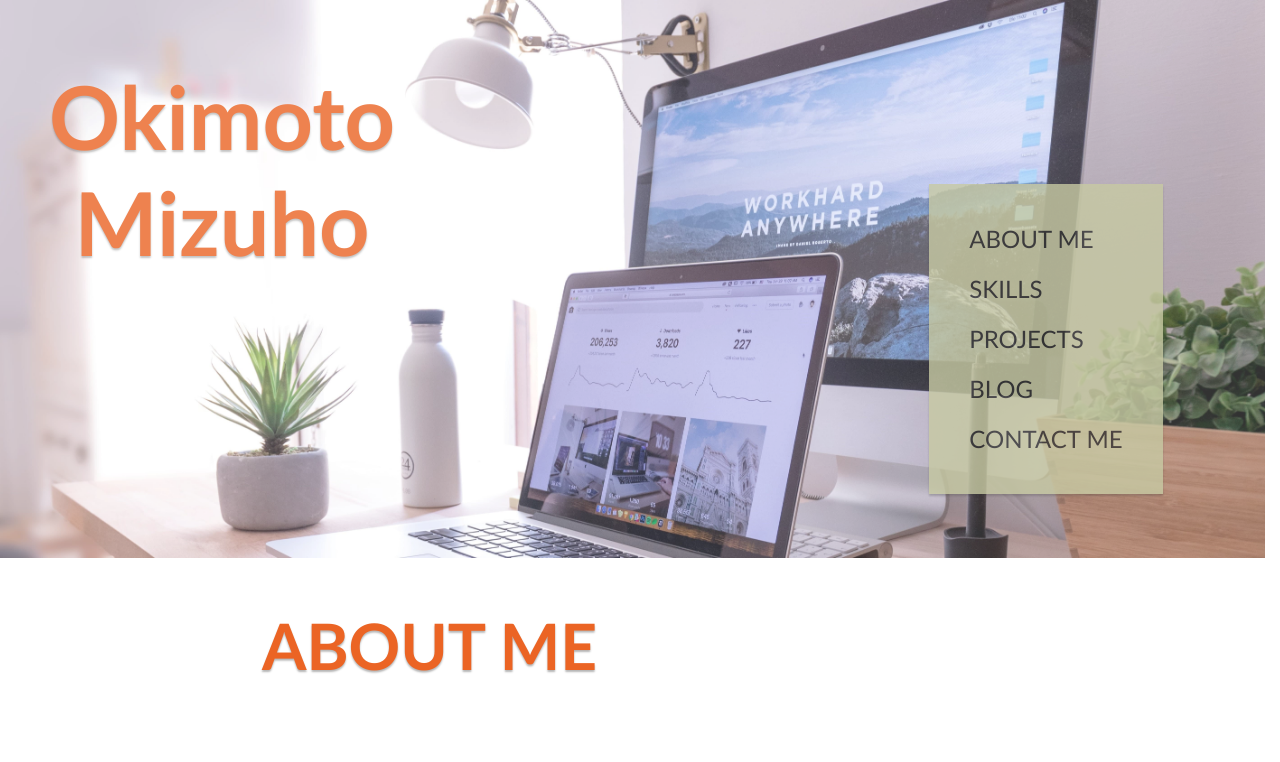
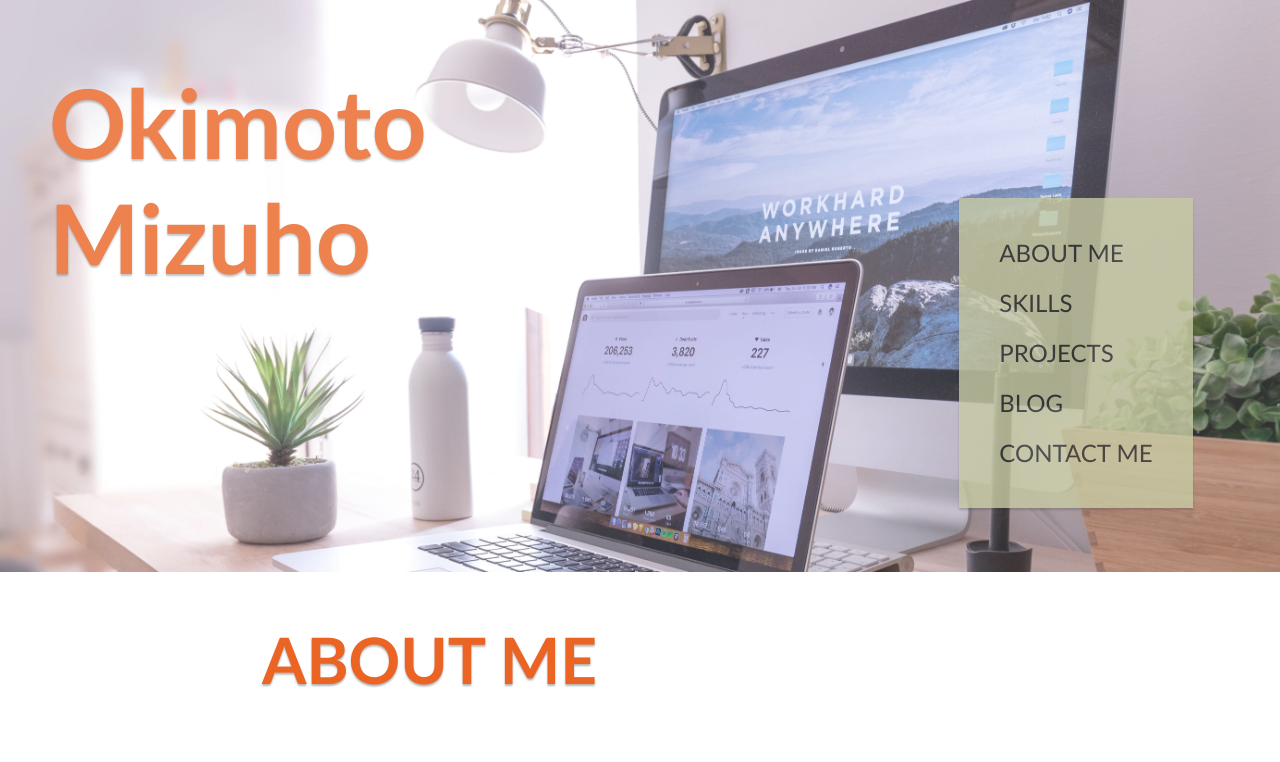
Before and after one commit to MizuhoOkimoto/Mizuho_Portfolio, a website: page index.html in a window 1280 px wide. Shown: the top 762 px of the page. Drawn offline with nearby package versions, Linux system fonts and the light colour scheme.

Commit message:
Change css positions for the top section

```diff
--- a/src/css/stylesheet.css
+++ b/src/css/stylesheet.css
@@ -42,70 +42,56 @@ a {
 
 /* TOP CONTAINER SECTION */
 .top-container {
-  /* background-image: url(../public/img/topimage.jpg); */
-  /* padding: 80px 0px 100px 0px; */
   background-size: cover;
   font-family: "Roboto Slab", serif;
-  /* text-align: center; */
-  width: 100vw;
+  width: 100%;
   height: auto;
   opacity: 0.8;
   position: relative;
 }
+
 .top-container img {
-  width: 100vw;
+  width: 100%;
 }
 
 .my_name {
-  width: 100%;
-  max-width: 300px; /* adjust as needed */
-  margin: 0 auto;
+  position: absolute;
+  left: 5vw;
+  top: 5vw;
+  width: 90%;
+  max-width: 300px;
   text-align: center;
 }
 
 .my_name h1 {
   color: #eb6424;
-  font-size: 5.5em;
+  font-size: 6em;
   font-weight: 700;
-  /* text-align: left; */
-  /* margin-left: 50px; */
   text-shadow: 0px 2px 2px rgba(0, 0, 0, 0.29);
-  position: absolute;
-  left: 5vw;
-  top: 5vw;
-
   margin: 0;
   line-height: 1.2;
 }
+
 .menu_box {
-  /* background-color: rgba(196, 193, 169, 0.801); */
   background-color: #babd8d;
-  /* height: 200px; */
-  /* width: 20%; */
-  padding: 30px 40px 30px 40px;
+  padding: 30px 40px;
   opacity: 0.8;
-  /* margin-left: 920px; */
   box-shadow: 0px 2px 2px rgba(0, 0, 0, 0.29);
   position: absolute;
   right: 8vw;
   bottom: 5vw;
 }
+
 .menu_box a {
   color: black;
   font-size: 1.5em;
   line-height: 50px;
   font-weight: 400;
   text-align: center;
-  margin-left: 0px;
 }
-/* .menu {
-  color: black;
-  font-size: 1.5em;
-  line-height: 50px;
-  font-weight: 400;
-  text-align: center;
-  margin-left: 0px;
-} */
+
+
+
 ul li:hover {
   /* color: rgb(41, 39, 39); */
   color: #7c6a0a;
```
